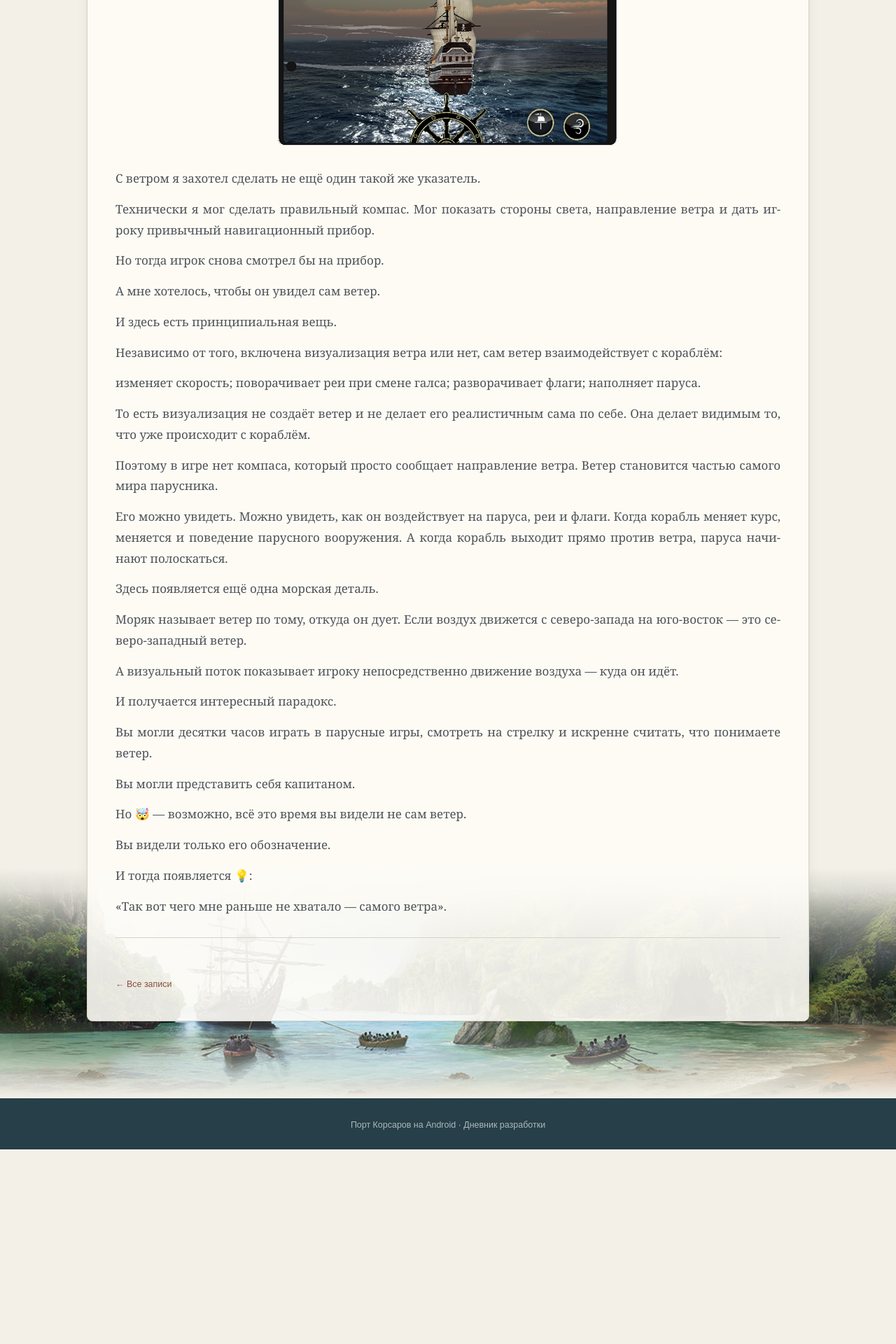
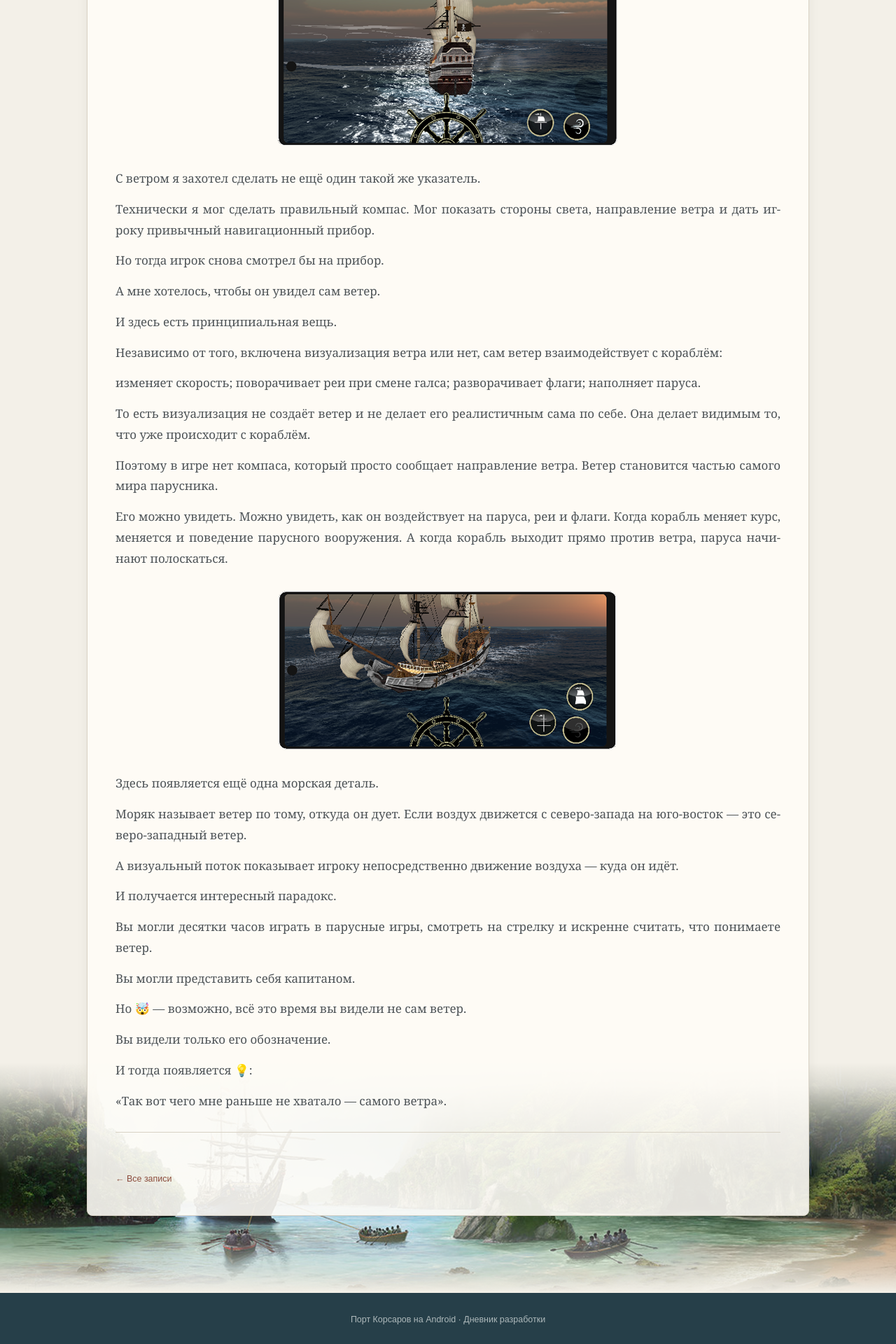
Before and after one commit to tislic/SeaDogsPort, a Jekyll site: the page built from _posts/2024-05-15-v08.md, in a window 1280 px wide. Shown: the part 1603-3523 px from the top of the page at 70% size. Built offline with Jekyll 4.4.1, drawn with Linux system fonts in a browser that asks for light colours; before the commit the page ends 3245 px from its top, so only the background shows below that.

Commit message:
Добавить изображение ветра и парусного вооружения
Добавлено изображение поворота рея на левом галсе.

```diff
--- a/_posts/2024-05-15-v08.md
+++ b/_posts/2024-05-15-v08.md
@@ -59,6 +59,8 @@ image: /assets/images/compas.jpg
 
 Его можно увидеть. Можно увидеть, как он воздействует на паруса, реи и флаги. Когда корабль меняет курс, меняется и поведение парусного вооружения. А когда корабль выходит прямо против ветра, паруса начинают полоскаться.
 
+![Поворот рей  левый галс](/SeaDogsPort/assets/images/Povorot-rej-levyj-gals.png)
+
 Здесь появляется ещё одна морская деталь.
 
 Моряк называет ветер по тому, откуда он дует. Если воздух движется с северо-запада на юго-восток — это северо-западный ветер.
```
